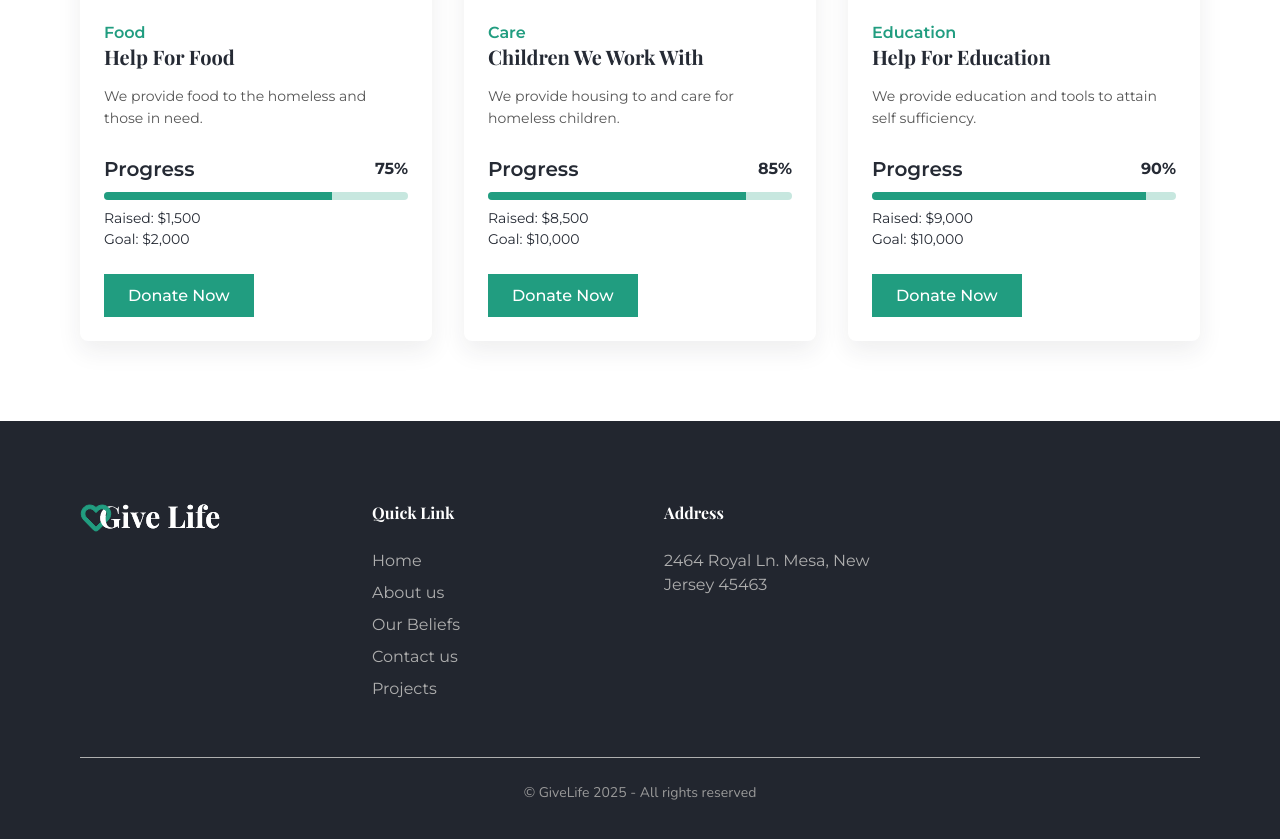
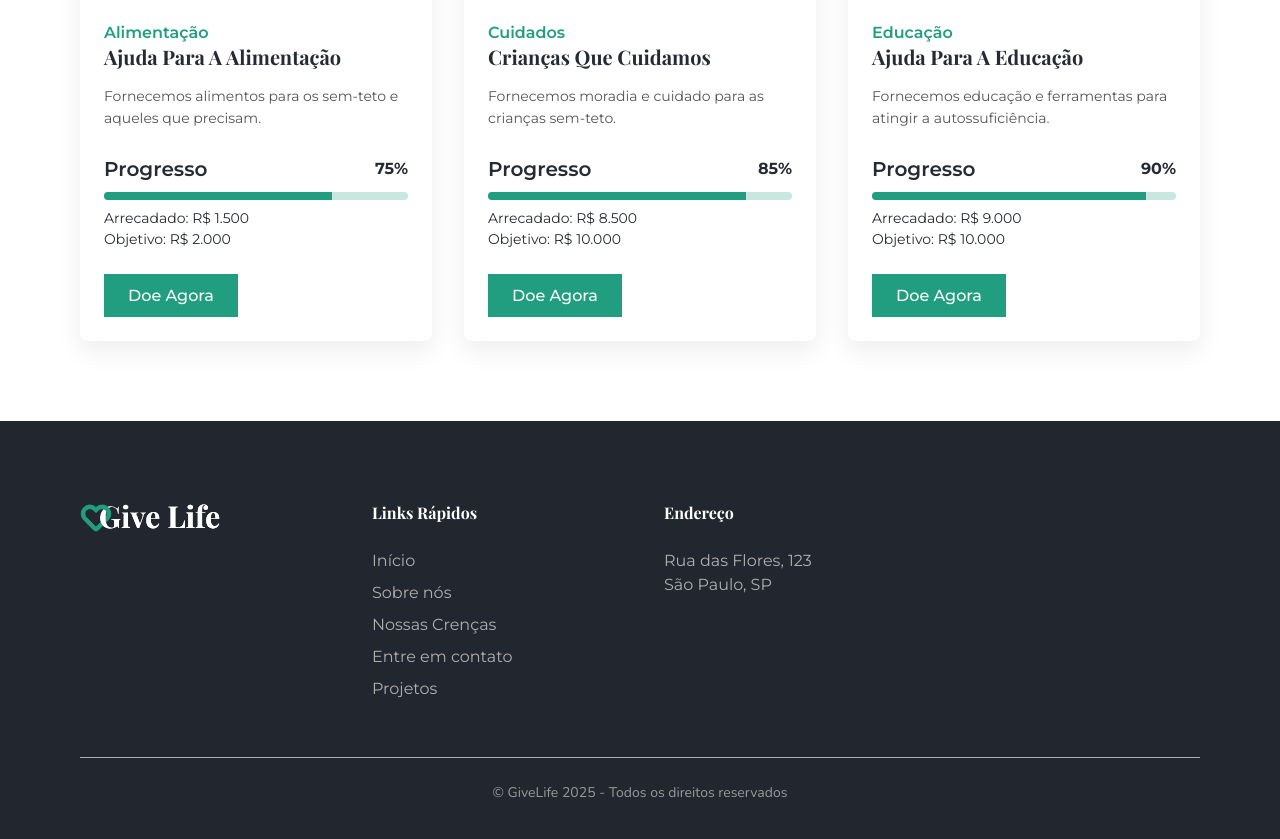
Before and after one commit to TNury/unipe-tarefa-ong, a plain HTML site: page projetos/index.html in a window 1280 px wide. Shown: the part 959-1798 px from the top of the page. Drawn offline with nearby package versions, Linux system fonts and the light colour scheme.

Commit message:
feat: translate projects page

```diff
--- a/projetos/index.html
+++ b/projetos/index.html
@@ -24,15 +24,15 @@
         </a>
 
         <div class="nav-menu">
-          <a href="../index.html" class="nav-link">Home</a>
-          <a href="../index.html#about" class="nav-link">About</a>
-          <a href="../index.html#our-beliefs" class="nav-link">Our Beliefs</a>
-          <a href="../index.html#contact" class="nav-link">Contact</a>
-          <a href="./index.html" class="nav-link active">Projects</a>
+          <a href="../index.html" class="nav-link">Início</a>
+          <a href="../index.html#about" class="nav-link">Sobre</a>
+          <a href="../index.html#our-beliefs" class="nav-link">Crenças</a>
+          <a href="../index.html#contact" class="nav-link">Contato</a>
+          <a href="./index.html" class="nav-link active">Projetos</a>
         </div>
 
         <div class="nav-actions">
-          <a href="../cadastro" class="btn btn-primary">Volunteer</a>
+          <a href="../cadastro" class="btn btn-primary">Seja um voluntário</a>
         </div>
       </nav>
     </header>
@@ -42,16 +42,16 @@
         <img src="../assets/media/hero-bg.png" alt="Become a Volunteer Hero Background" class="hero-bg-image" />
       </div>
       <div class="hero-content">
-        <h1 class="hero-title">Projects</h1>
+        <h1 class="hero-title">Projetos</h1>
       </div>
     </section>
 
     <section class="section projects-section">
       <div class="container projects-container">
         <div class="section-header">
-          <p class="section-title">Our Projects</p>
+          <p class="section-title">Nossos Projetos</p>
           <div class="section-divider"></div>
-          <h2 class="heading-secondary text-primary">Help us achieve<br />our goals</h2>
+          <h2 class="heading-secondary text-primary">Ajude-nos a alcançar<br />nossos objetivos</h2>
         </div>
 
         <div class="projects-grid">
@@ -60,25 +60,25 @@
               <img src="../assets/media/projects-food-media.jpg" alt="Food" class="card-image" />
             </div>
             <div class="card-content">
-              <span class="project-category">Food</span>
-              <h3 class="card-title">Help For Food</h3>
-              <p class="card-description">We provide food to the homeless and those in need.</p>
+              <span class="project-category">Alimentação</span>
+              <h3 class="card-title">Ajuda para a alimentação</h3>
+              <p class="card-description">Fornecemos alimentos para os sem-teto e aqueles que precisam.</p>
 
               <div class="project-progress">
                 <div class="progress-header">
-                  <span class="progress-label">Progress</span>
+                  <span class="progress-label">Progresso</span>
                   <span class="progress-percentage">75%</span>
                 </div>
                 <div class="progress-container">
                   <div class="progress-bar" style="width: 75%"></div>
                 </div>
                 <div class="progress-stats">
-                  <span>Raised: $1,500</span>
-                  <span>Goal: $2,000</span>
+                  <span>Arrecadado: R$ 1.500</span>
+                  <span>Objetivo: R$ 2.000</span>
                 </div>
               </div>
 
-              <a href="#" class="btn btn-primary">Donate Now</a>
+              <a href="#" class="btn btn-primary">Doe Agora</a>
             </div>
           </div>
 
@@ -87,25 +87,25 @@
               <img src="../assets/media/projects-children-media.jpg" alt="Homeless Children" class="card-image" />
             </div>
             <div class="card-content">
-              <span class="project-category">Care</span>
-              <h3 class="card-title">Children we work with</h3>
-              <p class="card-description">We provide housing to and care for homeless children.</p>
+              <span class="project-category">Cuidados</span>
+              <h3 class="card-title">Crianças que cuidamos</h3>
+              <p class="card-description">Fornecemos moradia e cuidado para as crianças sem-teto.</p>
 
               <div class="project-progress">
                 <div class="progress-header">
-                  <span class="progress-label">Progress</span>
+                  <span class="progress-label">Progresso</span>
                   <span class="progress-percentage">85%</span>
                 </div>
                 <div class="progress-container">
                   <div class="progress-bar" style="width: 85%"></div>
                 </div>
                 <div class="progress-stats">
-                  <span>Raised: $8,500</span>
-                  <span>Goal: $10,000</span>
+                  <span>Arrecadado: R$ 8.500</span>
+                  <span>Objetivo: R$ 10.000</span>
                 </div>
               </div>
 
-              <a href="#" class="btn btn-primary">Donate Now</a>
+              <a href="#" class="btn btn-primary">Doe Agora</a>
             </div>
           </div>
 
@@ -114,25 +114,25 @@
               <img src="../assets/media/projects-education-media.jpg" alt="Education" class="card-image" />
             </div>
             <div class="card-content">
-              <span class="project-category">Education</span>
-              <h3 class="card-title">Help For Education</h3>
-              <p class="card-description">We provide education and tools to attain self sufficiency.</p>
+              <span class="project-category">Educação</span>
+              <h3 class="card-title">Ajuda para a educação</h3>
+              <p class="card-description">Fornecemos educação e ferramentas para atingir a autossuficiência.</p>
 
               <div class="project-progress">
                 <div class="progress-header">
-                  <span class="progress-label">Progress</span>
+                  <span class="progress-label">Progresso</span>
                   <span class="progress-percentage">90%</span>
                 </div>
                 <div class="progress-container">
                   <div class="progress-bar" style="width: 90%"></div>
                 </div>
                 <div class="progress-stats">
-                  <span>Raised: $9,000</span>
-                  <span>Goal: $10,000</span>
+                  <span>Arrecadado: R$ 9.000</span>
+                  <span>Objetivo: R$ 10.000</span>
                 </div>
               </div>
 
-              <a href="#" class="btn btn-primary">Donate Now</a>
+              <a href="#" class="btn btn-primary">Doe Agora</a>
             </div>
           </div>
         </div>
@@ -149,23 +149,23 @@
           </div>
 
           <div class="footer-section">
-            <h3>Quick Link</h3>
-            <a href="../index.html">Home</a>
-            <a href="../index.html#about">About us</a>
-            <a href="../index.html#our-beliefs">Our Beliefs</a>
-            <a href="../index.html#contact">Contact us</a>
-            <a href="./index.html">Projects</a>
+            <h3>Links rápidos</h3>
+            <a href="../index.html">Início</a>
+            <a href="../index.html#about">Sobre nós</a>
+            <a href="../index.html#our-beliefs">Nossas Crenças</a>
+            <a href="../index.html#contact">Entre em contato</a>
+            <a href="./index.html">Projetos</a>
           </div>
 
           <div class="footer-section">
-            <h3>Address</h3>
-            <p>2464 Royal Ln. Mesa, New<br />Jersey 45463</p>
+            <h3>Endereço</h3>
+            <p>Rua das Flores, 123<br />São Paulo, SP</p>
           </div>
         </div>
 
         <div class="footer-bottom">
           <div class="footer-divider"></div>
-          <p class="footer-copyright">© GiveLife 2025 - All rights reserved</p>
+          <p class="footer-copyright">© GiveLife 2025 - Todos os direitos reservados</p>
         </div>
       </div>
     </footer>
```
